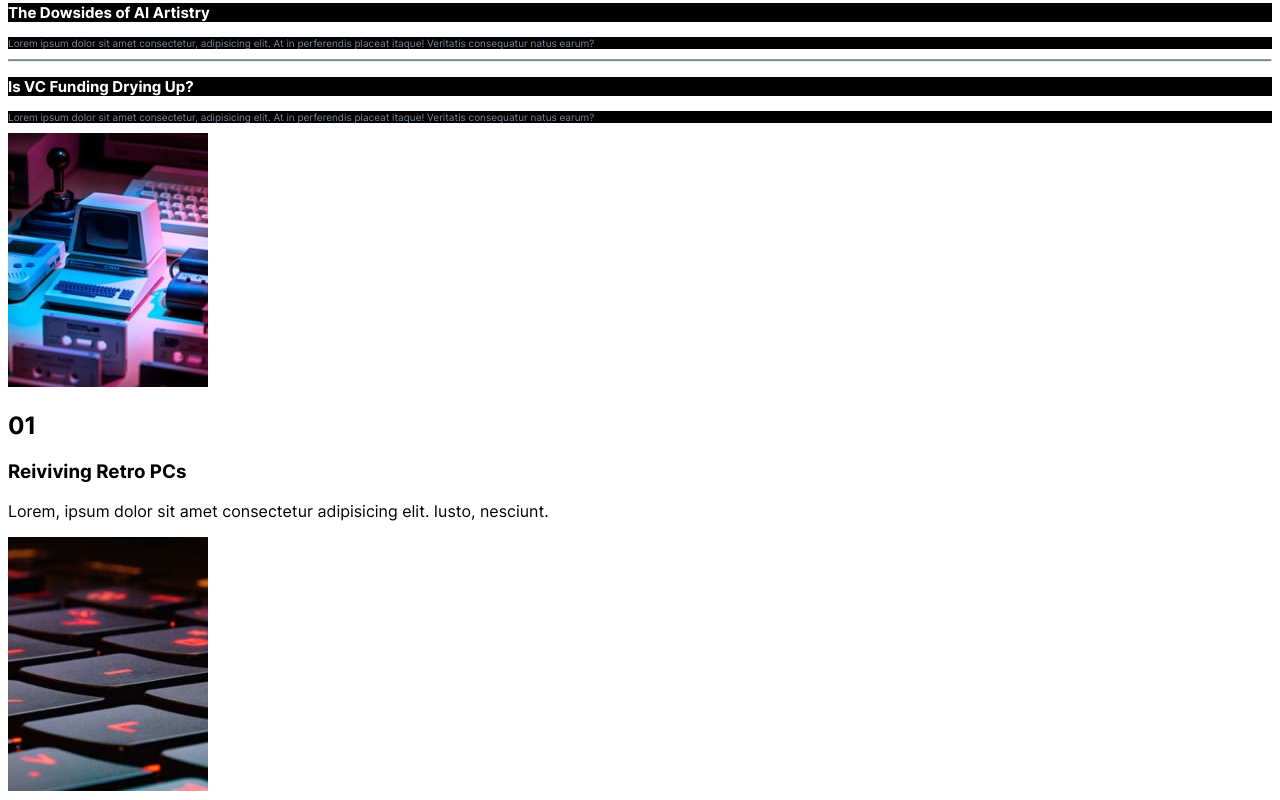
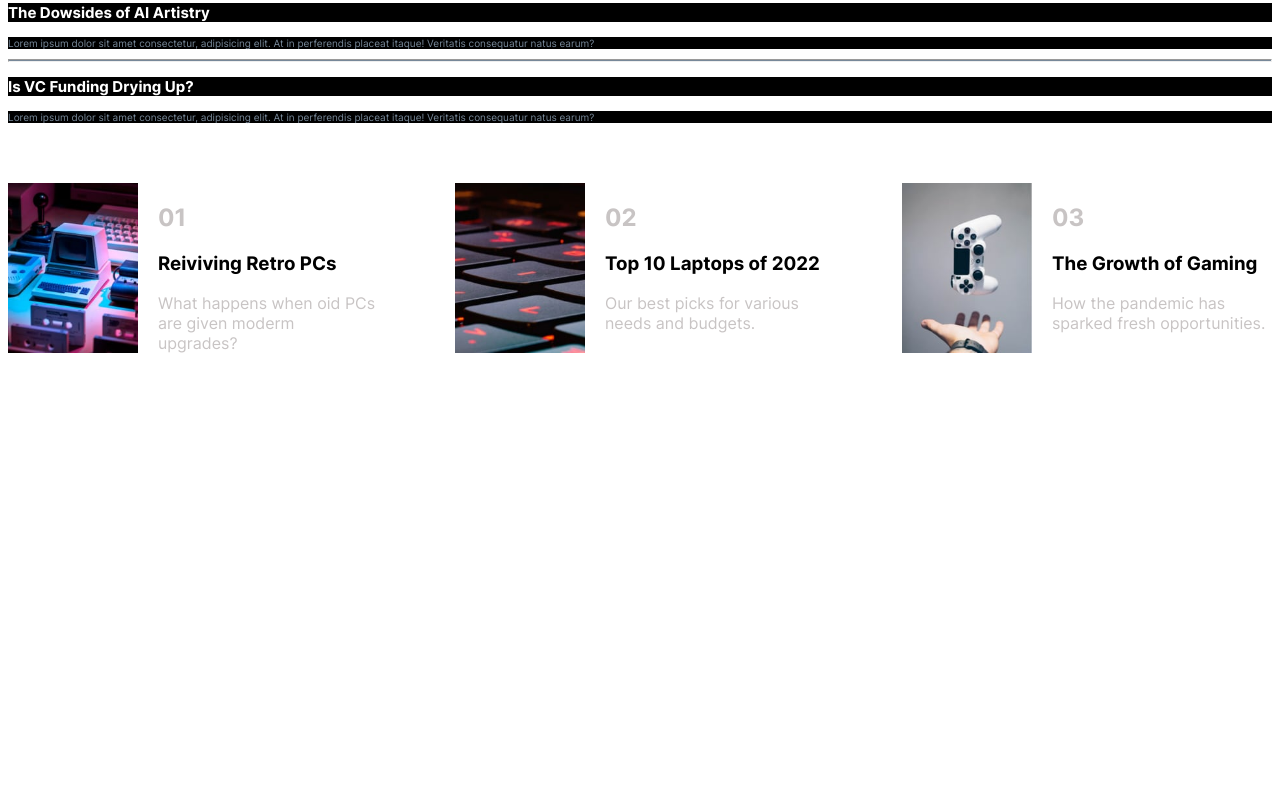
Before and after one commit to agustinvera25/NewsHomepage, a React (Vite) app: page / in a window 1280 px wide. Shown: the part 980-1780 px from the top of the page. After the commit the page ends 1371 px from the top, so only its background shows below. Built offline with nearby package versions, Linux system fonts and the light colour scheme.

Commit message:
Add: estilamos Listcards

```diff
--- a/src/components/Listcards.jsx
+++ b/src/components/Listcards.jsx
@@ -1,43 +1,36 @@
 import image1 from "../../assets/images/image-retro-pcs.jpg"
 import image2 from "../../assets/images/image-top-laptops.jpg"
 import image3 from "../../assets/images/image-gaming-growth.jpg"
-
+import "../styles/Listcards.css"
 export default function Listcards (){
 
-    return  <section>
-    <article>
+    return  <section className="presentacion-tarjetas">
+
+    <article className="tarjeta">
+
       <img src={image1} alt="" />
-      <div>
-        <h2>01</h2>
-        <h3>Reiviving Retro PCs</h3>
-        <p>
-          Lorem, ipsum dolor sit amet consectetur adipisicing elit. Iusto,
-          nesciunt.
-        </p>
+      <div >
+        <h2 >01</h2>
+        <h3 >Reiviving Retro PCs</h3>
+        <p >What happens when oid PCs are given moderm upgrades?</p>
       </div>
     </article>
 
-    <article>
+    <article className="tarjeta">
       <img src={image2} alt="" />
       <div>
-        <h2>02</h2>
-        <h3>Top ten laptops of 2022</h3>
-        <p>
-          Lorem, ipsum dolor sit amet consectetur adipisicing elit. Iusto,
-          nesciunt.
-        </p>
+        <h2 >02</h2>
+        <h3 >Top 10 Laptops of 2022</h3>
+        <p>Our best picks for various needs and budgets.</p>
       </div>
     </article>
 
-    <article>
+    <article className="tarjeta">
       <img src={image3} alt="" />
       <div>
-        <h2>03</h2>
-        <h3>The Growth of Gaming</h3>
-        <p>
-          Lorem, ipsum dolor sit amet consectetur adipisicing elit. Iusto,
-          nesciunt.
-        </p>
+        <h2 >03</h2>
+        <h3 >The Growth of Gaming</h3>
+        <p>How the pandemic has sparked fresh opportunities.</p>
       </div>
     </article>
 
--- a/src/index.css
+++ b/src/index.css
@@ -2,3 +2,8 @@
   font-family: "Inter";
   src: url("../assets/fonts/Inter-VariableFont_slnt\,wght.ttf");
 }
+
+@font-face {
+  font-family: "Interbold";
+  src: url("../assets/fonts/static/Inter-Bold.ttf");
+}
--- /dev/null
+++ b/src/styles/Listcards.css
@@ -0,0 +1,36 @@
+.presentacion-tarjetas{
+    width: 100%;
+    display: flex;
+    justify-content: space-between;
+    flex-wrap: wrap;/*hace lo posible por colocarlo al lado,
+                    pero si no entra lo pone abajo*/
+}
+
+.tarjeta{
+    display: flex;
+    padding-top: 50px;
+
+
+
+}
+
+.tarjeta img{
+    width: 130px;
+    height: 170px;
+}
+
+.tarjeta div{
+    width: 220px;
+    height: 200px;
+    padding-left: 20px;
+
+}
+
+.tarjeta h2, p{
+    color: rgb(200, 196, 196);
+
+}
+.tarjeta h3{
+    font-family:Interbold;
+
+}
```
